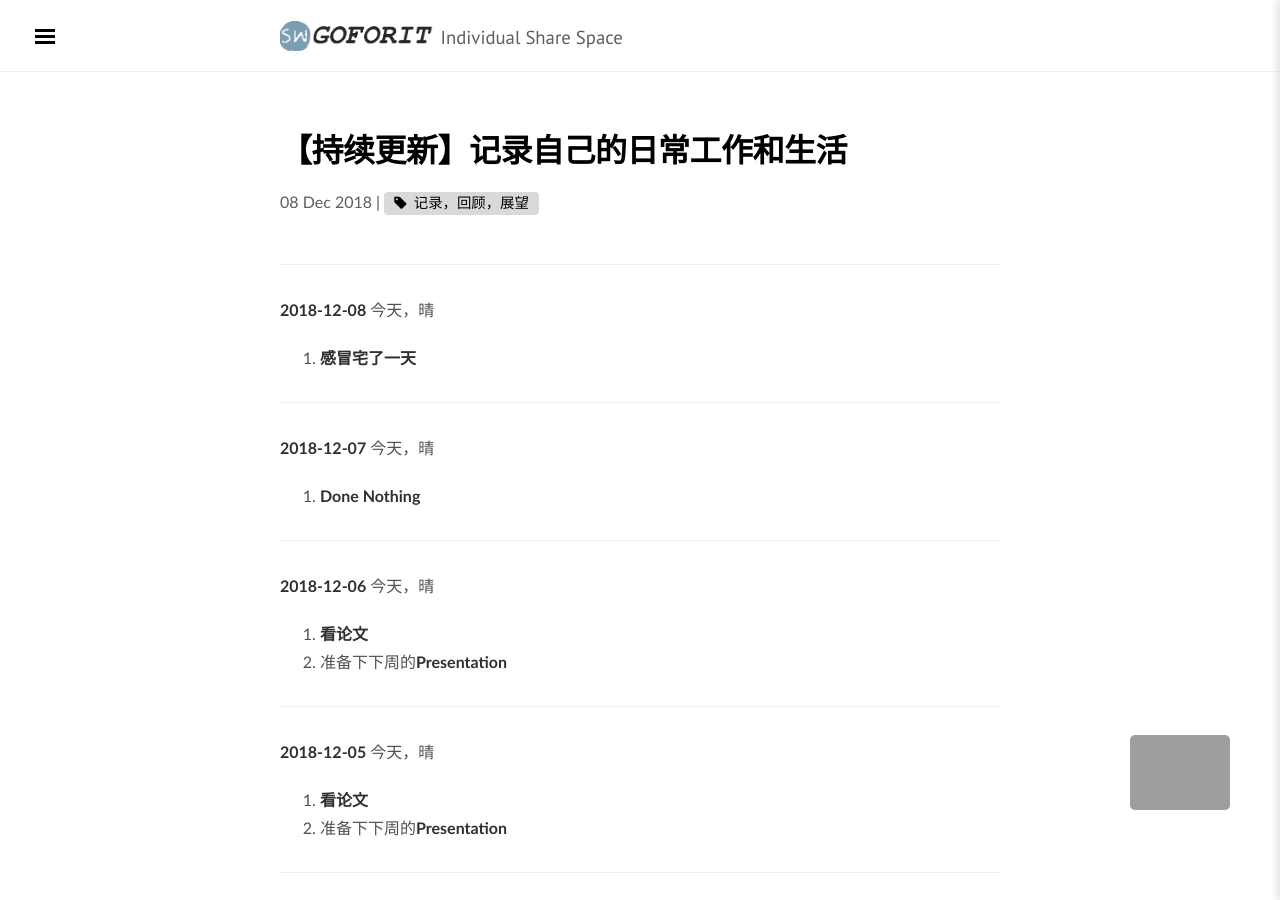
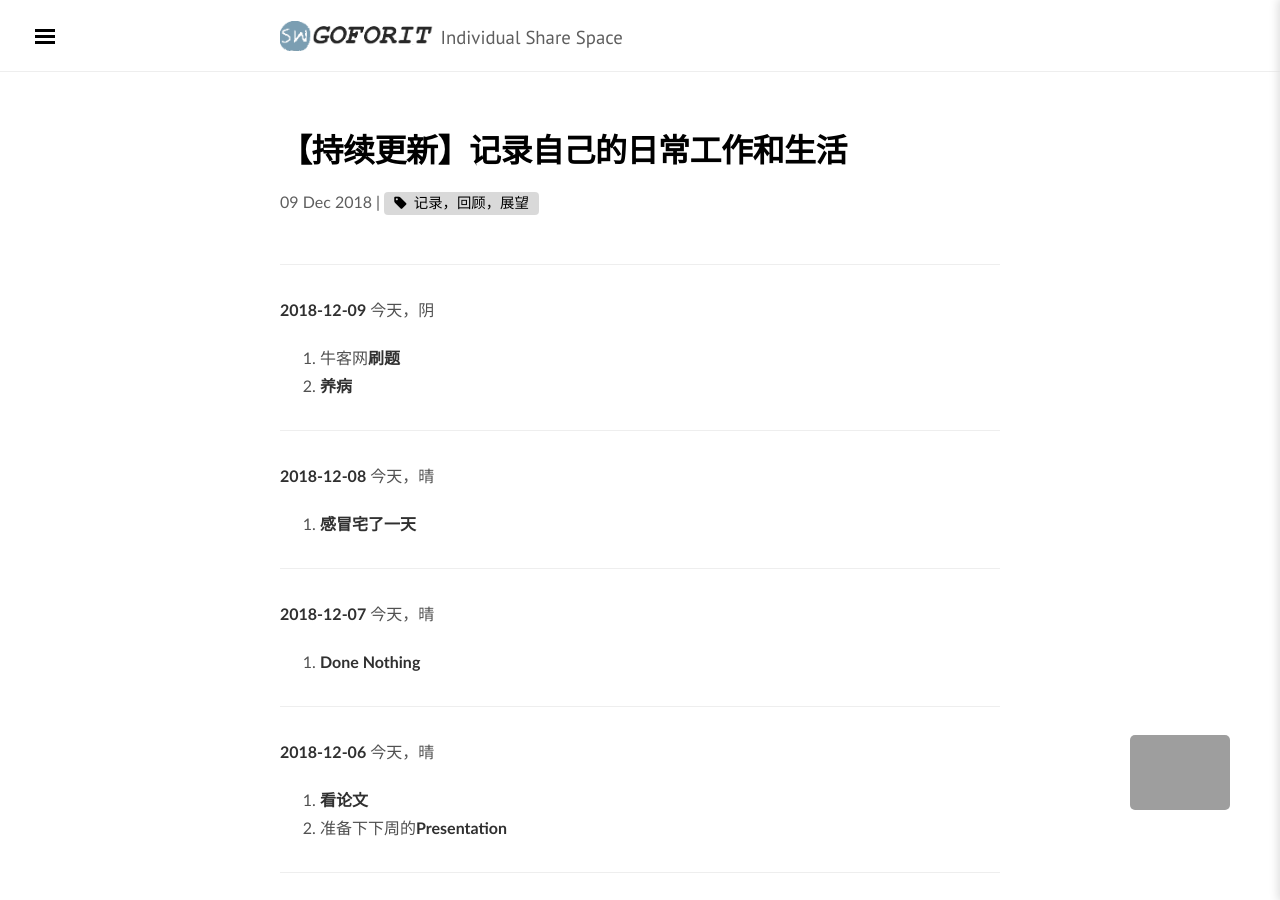
Before and after one commit to illust/illust.github.io, a Jekyll site: the page built from _posts/2018-12-09-works.md, in a window 1280 px wide and 900 px high. Built offline with Jekyll 4.4.1, drawn with Linux system fonts in a browser that asks for light colours; nearby versions of some CDN libraries; some web fonts are replaced; comment, search, counter and statistics services are not loaded.

Commit message:
add work

```diff
--- a/_posts/2018-12-08-works.md
+++ b/_posts/2018-12-09-works.md
@@ -5,6 +5,12 @@ categories: [dailyposts]
 excerpt: 回到写日记的年月里，fight！
 tags: [记录，回顾，展望]
 ---
+----------------------------
+**2018-12-09**
+今天，阴
+1.    牛客网**刷题**
+2.    **养病**
+
 ----------------------------
 **2018-12-08**
 今天，晴
```
